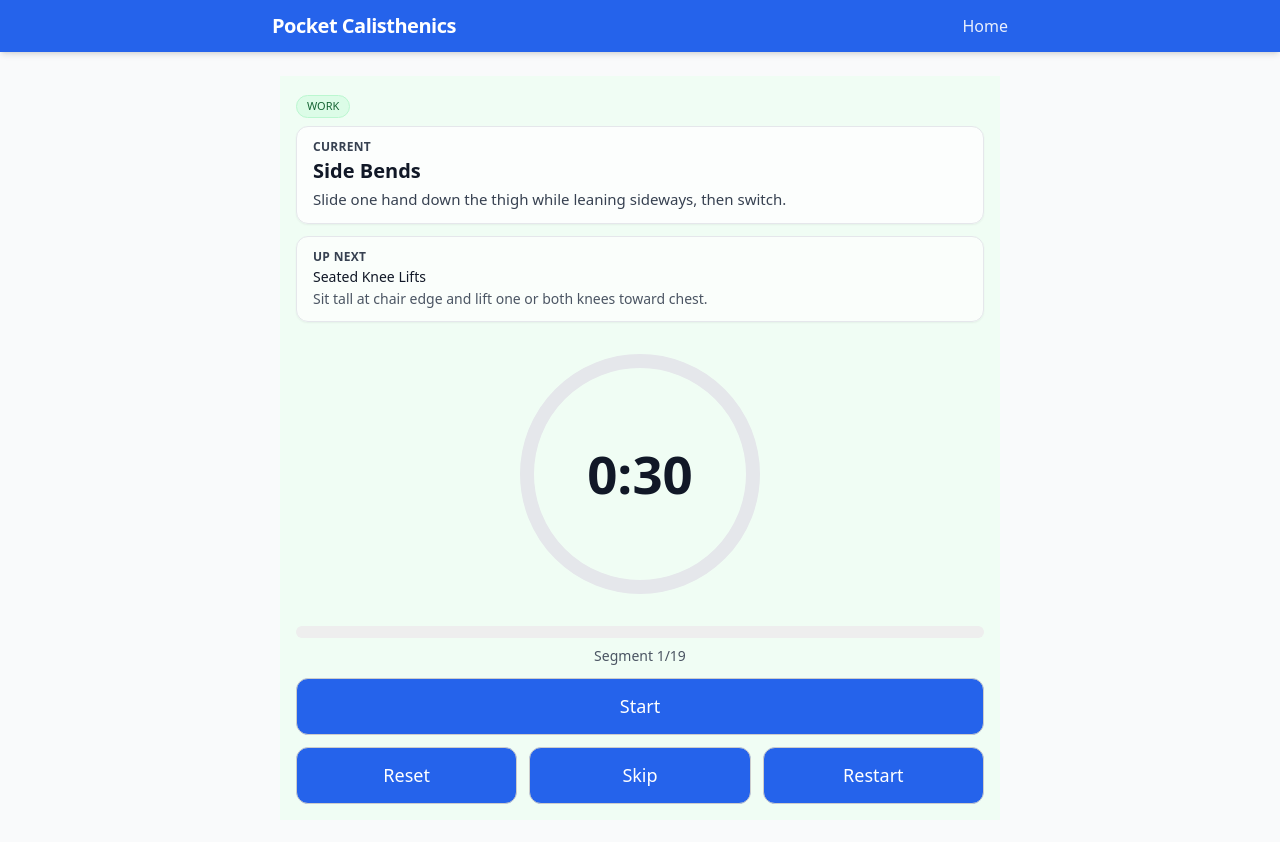
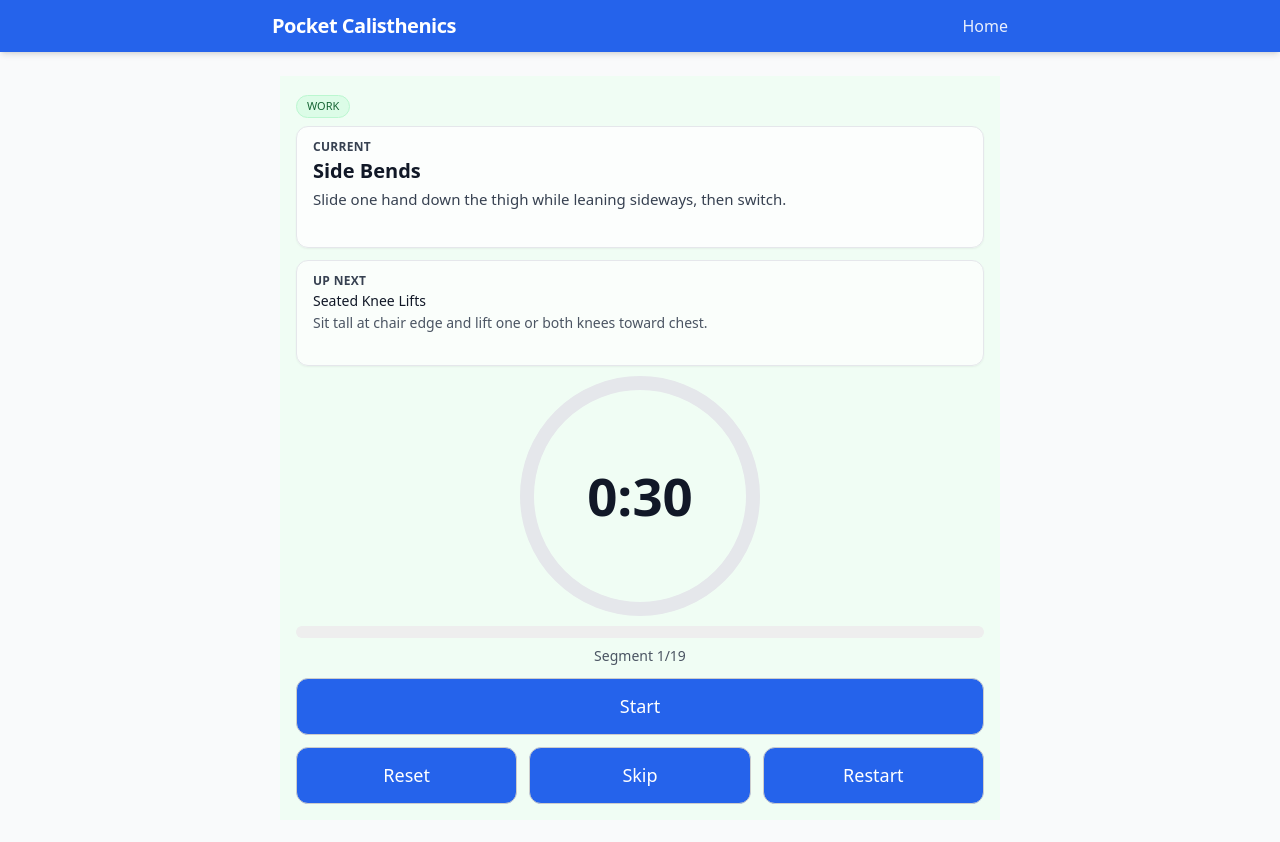
Before and after one commit to kevinbyers77/PocketCalisthenics, a React (Vite) app: page /#/timer/1/1 in a window 1280 px wide. Built offline with nearby package versions, Linux system fonts and the light colour scheme.

Commit message:
Update Timer.tsx

```diff
--- a/src/routes/Timer.tsx
+++ b/src/routes/Timer.tsx
@@ -23,7 +23,7 @@ export default function Timer() {
   const { getDayByIndex, markDone } = useProgram();
   const day = getDayByIndex(w, d);
 
-  // Build the sequence: [work, rest] × rounds
+  // Build sequence [work, (rest?)] × rounds
   const sequence = useMemo<Segment[]>(() => {
     const segs: Segment[] = [];
     for (let r = 0; r < day.rounds; r++) {
@@ -34,8 +34,8 @@ export default function Timer() {
           exerciseName: ex.name,
           exerciseDesc: ex.description,
         });
-        const isLast = r === day.rounds - 1 && i === day.exercises.length - 1;
-        if (!isLast) segs.push({ kind: "rest", seconds: day.restSec });
+        const isLastOfAll = r === day.rounds - 1 && i === day.exercises.length - 1;
+        if (!isLastOfAll) segs.push({ kind: "rest", seconds: day.restSec });
       });
     }
     return segs;
@@ -44,24 +44,25 @@ export default function Timer() {
   const [idx, setIdx] = useState(0);
   const seg = sequence[idx];
 
-  // Auto-start next segment after onDone fires
+  // Auto-start next segment after onDone
   const autoStartNextRef = useRef(false);
   const { remaining, running, start, pause, reset } = useTimer(seg.seconds, () => {
     autoStartNextRef.current = true;
-    setIdx(i => Math.min(i + 1, sequence.length - 1));
+    setIdx((i) => Math.min(i + 1, sequence.length - 1));
     if (navigator.vibrate) navigator.vibrate(150);
   });
 
-  // IMPORTANT: reset when the segment index changes
+  // Reset when index changes; start automatically if we just finished previous segment
   useEffect(() => {
     reset(seg.seconds);
     if (autoStartNextRef.current) {
       start();
       autoStartNextRef.current = false;
     }
-  }, [idx]); // ← keep it on idx to handle same-length segments
+    // eslint-disable-next-line react-hooks/exhaustive-deps
+  }, [idx]);
 
-  // Overall progress
+  // Overall progress bar
   const totalElapsed =
     sequence.slice(0, idx).reduce((a, s) => a + s.seconds, 0) +
     (seg.seconds - remaining);
@@ -72,7 +73,7 @@ export default function Timer() {
   const currentDesc =
     seg.exerciseDesc ?? (isWork ? "" : "Breathe, shake out, and get ready.");
 
-  // Next WORK card (for the second, smaller card)
+  // Find the next WORK segment for the "Up Next" card
   const nextWork = useMemo(() => {
     for (let i = idx + 1; i < sequence.length; i++) {
       if (sequence[i].kind === "work") {
@@ -94,7 +95,7 @@ export default function Timer() {
       : "text-amber-800 bg-amber-100 border-amber-200");
 
   function skip() {
-    setIdx(i => Math.min(i + 1, sequence.length - 1));
+    setIdx((i) => Math.min(i + 1, sequence.length - 1));
     pause();
   }
   function restartDay() {
@@ -118,9 +119,12 @@ export default function Timer() {
         <span className={pill}>{isWork ? "WORK" : "REST"}</span>
       </div>
 
-      {/* Two CARD STACK — always rendered to keep layout stable */}
-      <div className="mx-auto w-full max-w-screen-md px-4 mt-2 space-y-3">
-        {/* Current segment card (larger type) */}
+      {/* Two-card stack — fixed footprint so the timer never shifts */}
+      <div
+        className="mx-auto w-full max-w-screen-md px-4 mt-2 space-y-3"
+        style={{ minHeight: 220 }} // reserve space for both cards + gap
+      >
+        {/* Current card */}
         <div className="rounded-xl border border-gray-200 bg-white/80 px-4 py-3 shadow-sm">
           <div className="text-xs font-semibold text-gray-700 uppercase tracking-wide">
             Current
@@ -128,14 +132,13 @@ export default function Timer() {
           <div className="mt-0.5 text-xl font-semibold text-gray-900">
             {currentName}
           </div>
-          {currentDesc && (
-            <div className="mt-0.5 text-[15px] text-gray-700 leading-6">
-              {currentDesc}
-            </div>
-          )}
+          {/* Reserve ~2 lines, hide overflow to keep height stable */}
+          <div className="mt-0.5 text-[15px] leading-6 h-[48px] overflow-hidden text-gray-700">
+            {currentDesc}
+          </div>
         </div>
 
-        {/* Up next card (always present; if none, render a transparent placeholder of same height) */}
+        {/* Up Next card (or invisible placeholder of same height) */}
         {nextWork ? (
           <div className="rounded-xl border border-gray-200 bg-white/70 px-4 py-3 shadow-sm">
             <div className="text-xs font-semibold text-gray-700 uppercase tracking-wide">
@@ -144,17 +147,16 @@ export default function Timer() {
             <div className="mt-0.5 text-sm font-medium text-gray-900">
               {nextWork.name}
             </div>
-            {nextWork.desc && (
-              <div className="mt-0.5 text-sm text-gray-600">{nextWork.desc}</div>
-            )}
+            <div className="mt-0.5 text-sm leading-5 h-[40px] overflow-hidden text-gray-600">
+              {nextWork.desc}
+            </div>
           </div>
         ) : (
-          // Placeholder with same vertical footprint to prevent any jump
           <div className="rounded-xl border border-transparent px-4 py-3 opacity-0 select-none min-h-[84px]" />
         )}
       </div>
 
-      {/* Timer row — stays centered vertically */}
+      {/* Timer row — stays centered since cards row has fixed height */}
       <div className="flex items-center justify-center px-4">
         <CircularTimer
           remaining={remaining}
@@ -173,15 +175,21 @@ export default function Timer() {
 
         <div className="mt-3 grid grid-cols-1 gap-3">
           {running ? (
-            <BigButton className="w-full" onClick={pause}>Pause</BigButton>
+            <BigButton className="w-full" onClick={pause}>
+              Pause
+            </BigButton>
           ) : (
-            <BigButton className="w-full" onClick={start}>Start</BigButton>
+            <BigButton className="w-full" onClick={start}>
+              Start
+            </BigButton>
           )}
+
           <div className="grid grid-cols-3 gap-3">
             <BigButton onClick={() => reset(seg.seconds)}>Reset</BigButton>
             <BigButton onClick={skip}>Skip</BigButton>
             <BigButton onClick={restartDay}>Restart</BigButton>
           </div>
+
           {idx === sequence.length - 1 && remaining === 0 && (
             <BigButton className="w-full" onClick={finish}>
               Mark Done
@@ -190,7 +198,7 @@ export default function Timer() {
         </div>
       </div>
 
-      {/* Screen reader live region */}
+      {/* A11y live region */}
       <div aria-live="polite" className="sr-only">
         {isWork ? "Work" : "Rest"} {mmss(remaining)}.
       </div>
```
